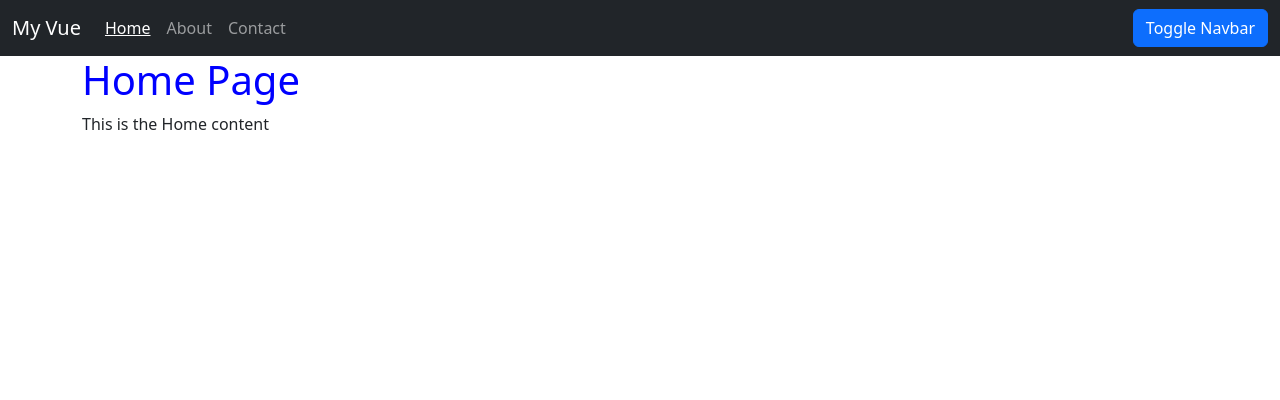
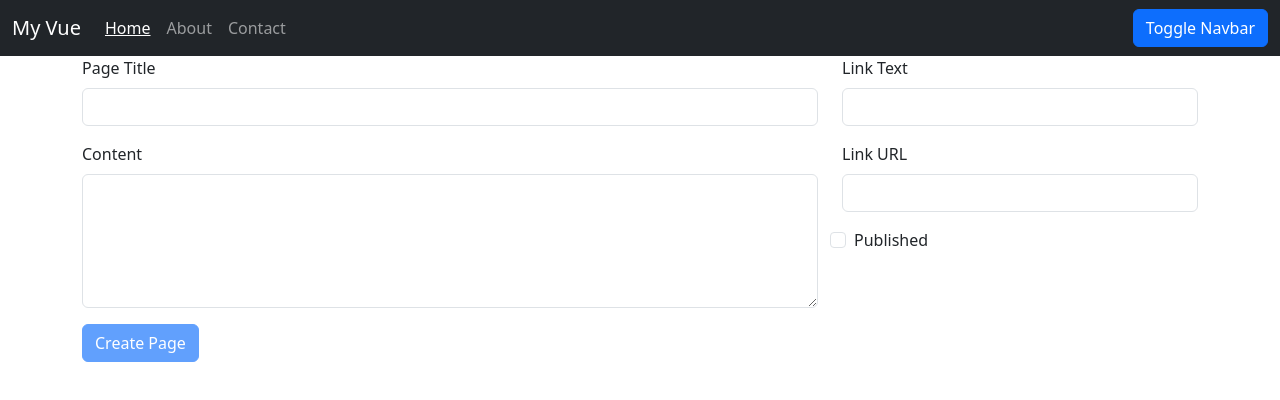
Before and after one commit to Phili0916/vue-start-page, a Vue app: page / in a window 1280 px wide. Shown: the top 400 px of the page. Built offline with nearby package versions, Linux system fonts and the light colour scheme.

Commit message:
added create Page Form

```diff
--- a/src/App.vue
+++ b/src/App.vue
@@ -5,11 +5,16 @@
         :nav-link-click="(index) => activePage = index"
     >
     </navbar>
-    <page-viewer
+    <!-- <page-viewer
         v-if="pages.length > 0"
         :page="pages[activePage]"
     >
-    </page-viewer>
+    </page-viewer>  -->
+
+    <create-page
+        :page-created="pageCreated"
+    >
+    </create-page>
 
 </template>
 
@@ -17,11 +22,13 @@
 
 import Navbar from './components/Navbar.vue';
 import PageViewer from './components/PageViewer.vue';
+import CreatePage from './components/CreatePage.vue';
 
     export default {
         components: {
             Navbar,
-            PageViewer
+            PageViewer,
+            CreatePage
         },
         created() {
             this.getPages();
@@ -38,6 +45,9 @@ import PageViewer from './components/PageViewer.vue';
                 let data = await res.json()
 
                 this.pages = data;
+            },
+            pageCreated(pageObj) {
+                console.log(pageObj, 'pageobj');
             }
         }
     }
--- /dev/null
+++ b/src/components/CreatePage.vue
@@ -0,0 +1,105 @@
+<template>
+        <form action="" class="container mb-3">
+            <div class="row">
+                <div class="col-md-8">
+                    <div class="mb-3">
+                    <label for="" class="form-label">
+                        Page Title
+                    </label>
+                    <input
+                        type="text"
+                        class="form-control"
+                        v-model="pageTitle"
+                    >
+                    </div>
+                    <div class="mb-3">
+                        <label for="" class="form-label">
+                            Content
+                        </label>
+                        <textarea
+                            type="text"
+                            class="form-control"
+                            rows="5"
+                            v-model="content"
+                        >
+                        </textarea>
+                    </div>
+                </div>
+                <div class="col">
+                    <div class="mb-3">
+                        <label for="" class="form-label">
+                            Link Text
+                        </label>
+                        <input
+                            type="text"
+                            class="form-control"
+                            v-model="linkText"
+                        />
+                    </div>
+                    <div class="mb-3">
+                        <label for="" class="form-label">
+                            Link URL
+                        </label>
+                        <input
+                            type="text"
+                            class="form-control"
+                            v-model="linkUrl"
+                        />
+                    </div>
+                    <div class="row mb-3">
+                        <div class="form-check">
+                            <input class="form-check-input" type="checkbox"/>
+                            <label class="form-check-label" for="gridCheck1">
+                                Published
+                            </label>
+                        </div>
+                    </div>
+                </div>
+            </div>
+            <div class="mb-3">
+                <button
+                    class="btn btn-primary"
+                    :disabled="isFormInvalid"
+                    @click.prevent="submitForm"
+                >
+                    Create Page
+                </button>
+            </div>
+        </form>
+
+</template>
+
+<script>
+export default {
+    props: ['pageCreated'],
+    computed: {
+        isFormInvalid() {
+            return !this.pageTitle || !this.content || !this.linkText || !this.linkUrl
+        }
+    },
+    data() {
+        return {
+            pageTitle: '',
+            content: '',
+            linkText: '',
+            linkUrl: ''
+        }
+    },
+    methods: {
+        submitForm() {
+            if(!this.pageTitle || !this.content || !this.linkText || !this.linkUrl) {
+                alert('Please Complete the Form')
+                return;
+            }
+            this.pageCreated({
+                pageTitle: this.pageTitle,
+                content: this.content,
+                link: {
+                    text: this.linkText,
+                    url: this.linkUrl
+                }
+            })
+        }
+    }
+}
+</script>
```
